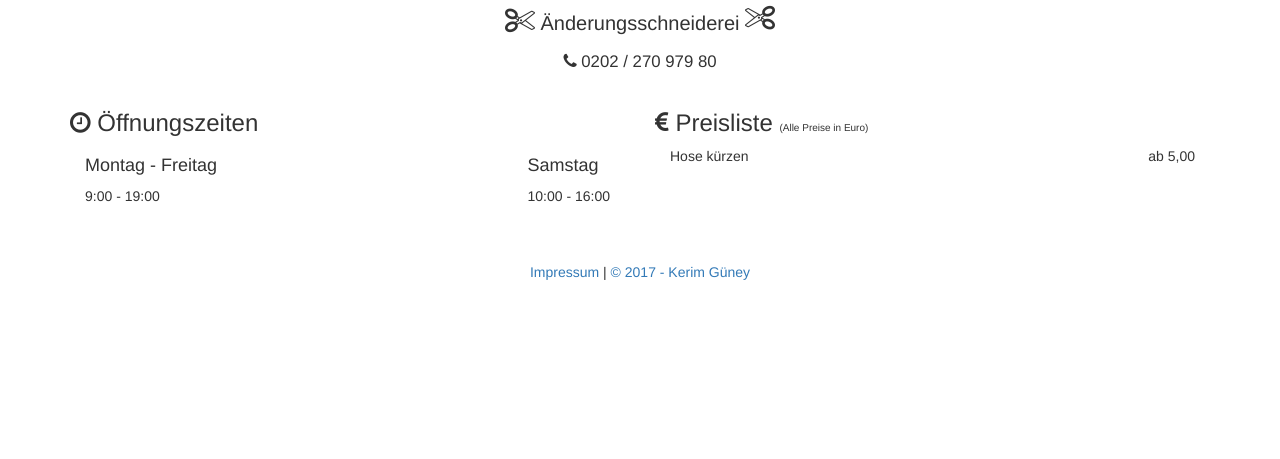
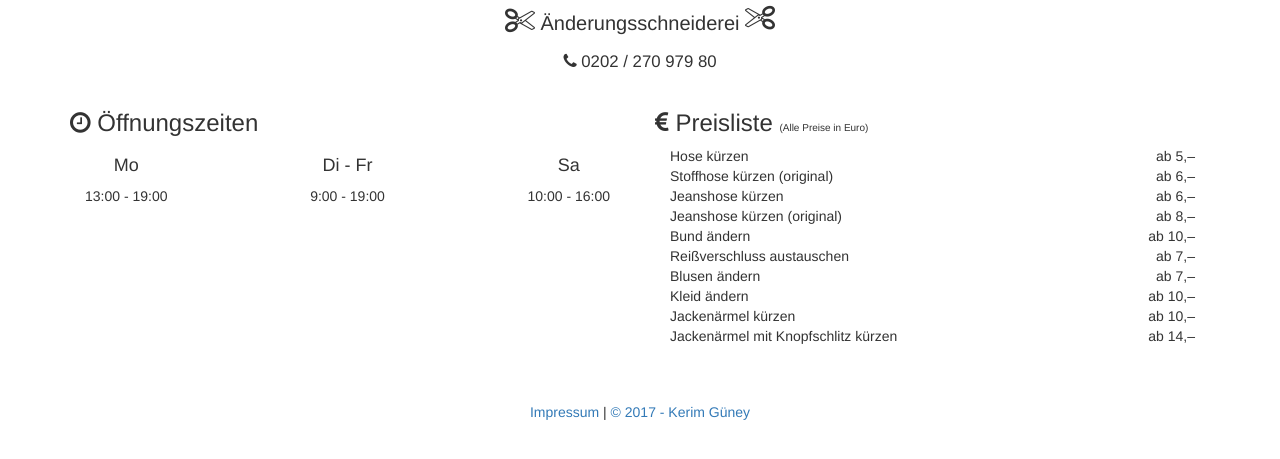
Before and after one commit to KerimG/gueney-atelier, a website: page index.html in a window 1280 px wide. Shown: the part 111-570 px from the top of the page. Drawn offline with nearby package versions, Linux system fonts and the light colour scheme.

Commit message:
add more prices and adjust opening hours

```diff
--- a/css/main.css
+++ b/css/main.css
@@ -50,6 +50,10 @@ section {
     transform: rotate(180deg);
 }
 
+.price {
+    white-space: nowrap;
+}
+
 .price-disclaimer {
     font-size: 1rem;
 }
--- a/index.html
+++ b/index.html
@@ -44,14 +44,18 @@
         </section>
         <section class="col-xs-12 col-md-6">
             <h3><i class="fa fa-clock-o" aria-hidden="true"></i> Öffnungszeiten</h3>
-            <div class="col-xs-12 flex-row space-between">
+            <div class="col-xs-12 flex-row space-between text-center">
                 <div>
-                    <h4>Montag - Freitag</h4>
-                    <div>9:00 - 19:00</div>
+                    <h4>Mo</h4>
+                    <p>13:00 - 19:00</p>
                 </div>
                 <div>
-                    <h4>Samstag</h4>
-                    <div>10:00 - 16:00</div>
+                    <h4>Di - Fr</h4>
+                    <p>9:00 - 19:00</p>
+                </div>
+                <div>
+                    <h4>Sa</h4>
+                    <p>10:00 - 16:00</p>
                 </div>
             </div>
         </section>
@@ -61,7 +65,34 @@
             <div class="col-xs-12">
                 <ul>
                     <li class="flex-row space-between">
-                        <span class="product">Hose kürzen</span><span class="price">ab 5,00</span>
+                        <span class="product">Hose kürzen</span><span class="price">ab 5,–</span>
+                    </li>
+                    <li class="flex-row space-between">
+                        <span class="product">Stoffhose kürzen (original)</span><span class="price">ab 6,–</span>
+                    </li>
+                    <li class="flex-row space-between">
+                        <span class="product">Jeanshose kürzen</span><span class="price">ab 6,–</span>
+                    </li>
+                    <li class="flex-row space-between">
+                        <span class="product">Jeanshose kürzen (original)</span><span class="price">ab 8,–</span>
+                    </li>
+                    <li class="flex-row space-between">
+                        <span class="product">Bund ändern</span><span class="price">ab 10,–</span>
+                    </li>
+                    <li class="flex-row space-between">
+                        <span class="product">Reißverschluss austauschen</span><span class="price">ab 7,–</span>
+                    </li>
+                    <li class="flex-row space-between">
+                        <span class="product">Blusen ändern</span><span class="price">ab 7,–</span>
+                    </li>
+                    <li class="flex-row space-between">
+                        <span class="product">Kleid ändern</span><span class="price">ab 10,–</span>
+                    </li>
+                    <li class="flex-row space-between">
+                        <span class="product">Jackenärmel kürzen</span><span class="price">ab 10,–</span>
+                    </li>
+                    <li class="flex-row space-between">
+                        <span class="product">Jackenärmel mit Knopfschlitz kürzen</span><span class="price">ab 14,–</span>
                     </li>
                 </ul>
             </div>
```
